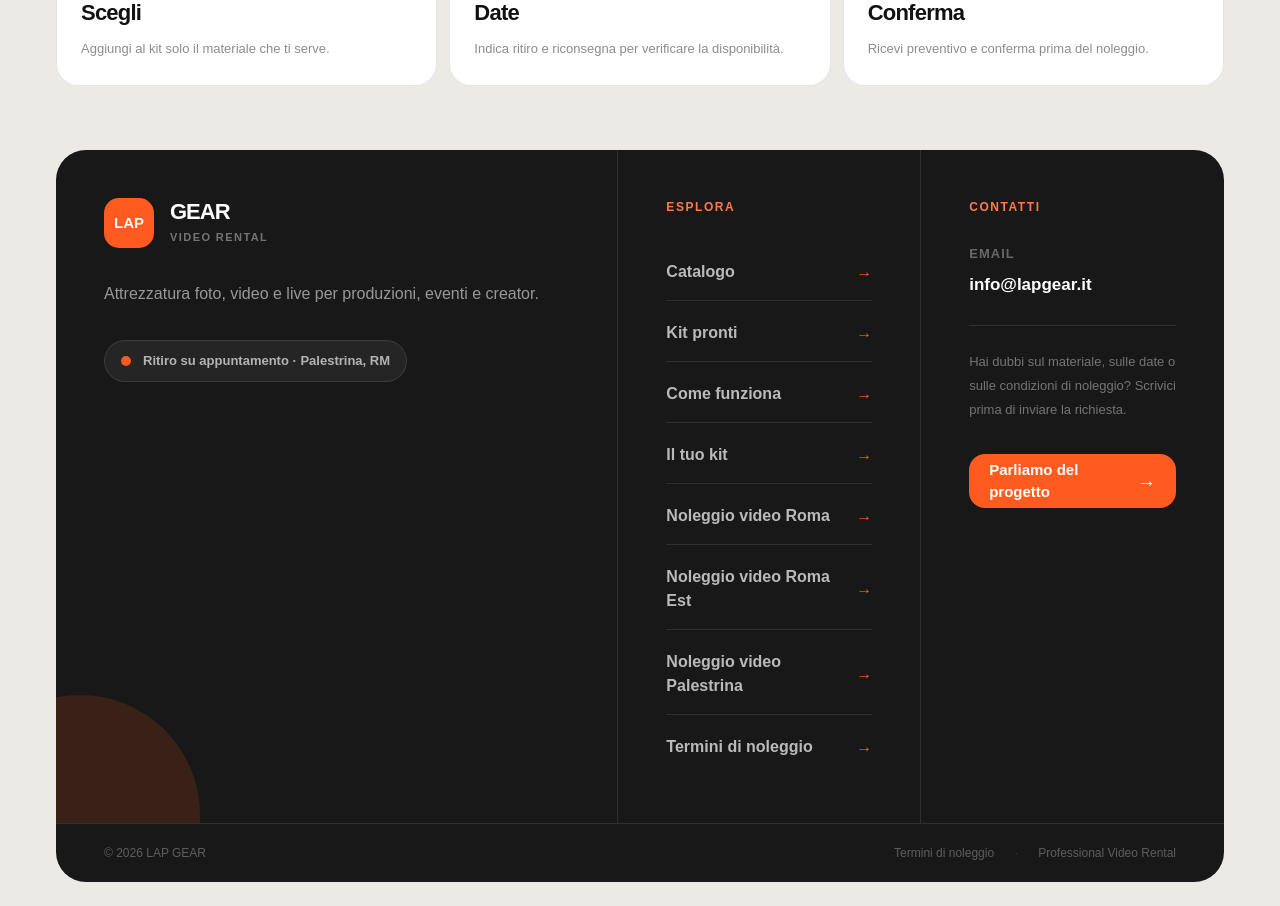
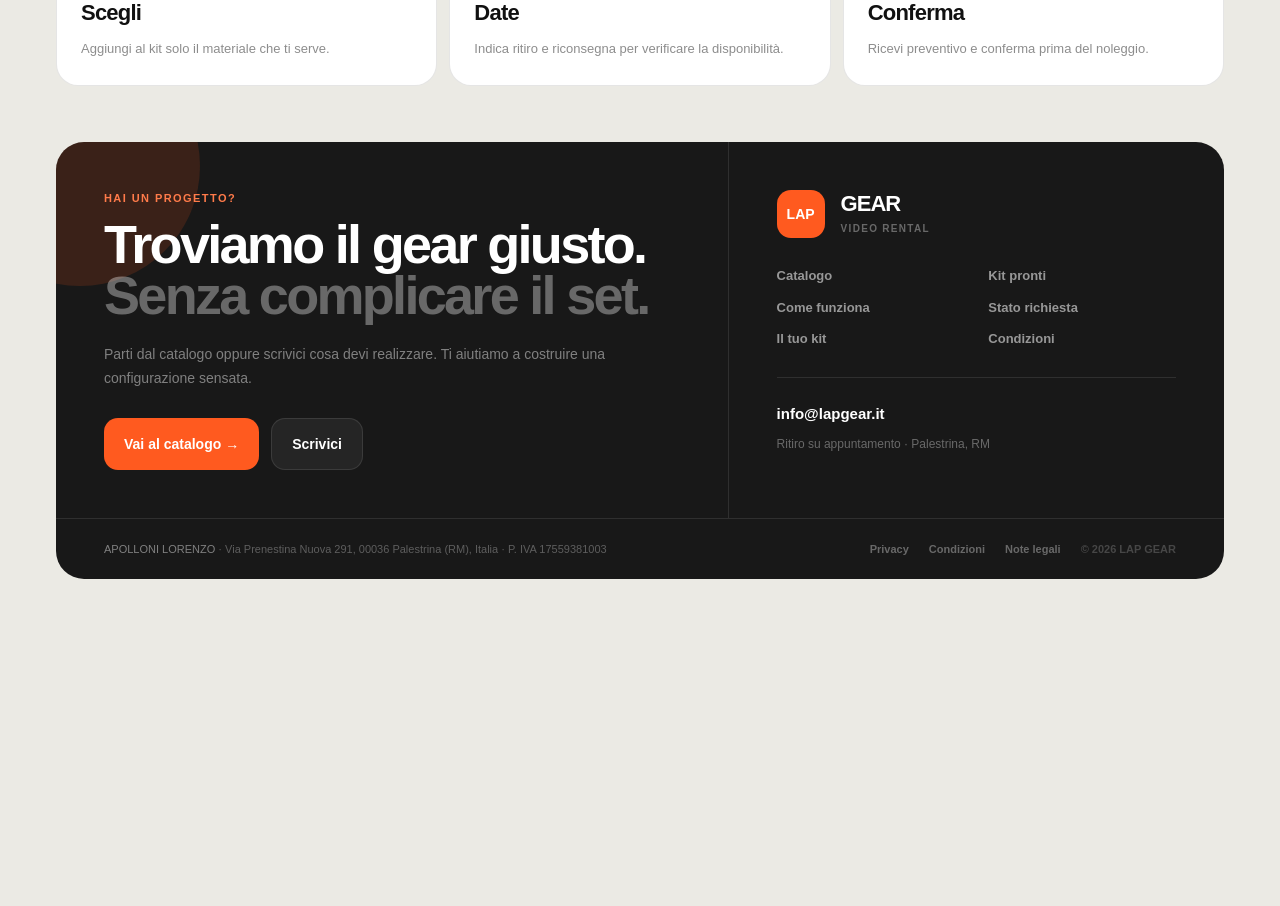
Before and after one commit to itslolloooo/lap-gear, a Next.js app: page / in a window 1280 px wide. Shown: the part 1560-2466 px from the top of the page. After the commit the page ends 2163 px from the top, so only its background shows below. Built offline with nearby package versions, Linux system fonts and the light colour scheme; no server answers.

Commit message:
Footer UX: unify CTA navigation contacts and legal info

```diff
--- a/components/Footer.tsx
+++ b/components/Footer.tsx
@@ -1,195 +1,124 @@
 import Link from "next/link";
 
+import { getBusinessInfo } from "@/lib/business-info";
+
 function Footer() {
-  const year =
-    new Date().getFullYear();
+  const year = new Date().getFullYear();
+  const business = getBusinessInfo();
 
   return (
-    <footer className="bg-[#ebeae4] px-5 pb-6 pt-4 sm:px-8 lg:px-10 xl:px-14">
-      <div className="mx-auto max-w-[1680px] overflow-hidden rounded-[30px] bg-[#181818] text-white">
-
-        <div className="grid lg:grid-cols-[1.3fr_.7fr_.7fr]">
-
-          {/* =====================================
-              BRAND
-              ===================================== */}
-
-          <div className="relative overflow-hidden border-b border-white/10 p-8 sm:p-10 lg:border-b-0 lg:border-r lg:p-12">
-            <div className="pointer-events-none absolute -bottom-28 -left-24 h-[240px] w-[240px] rounded-full bg-[#ff5a1f]/15" />
+    <footer
+      id="contatti"
+      className="bg-[#ebeae4] px-5 pb-6 pt-2 sm:px-8 lg:px-10 xl:px-14"
+    >
+      <div className="mx-auto max-w-[1680px] overflow-hidden rounded-[28px] bg-[#181818] text-white">
+        <div className="grid border-b border-white/10 lg:grid-cols-[1.15fr_.85fr]">
+          <div className="relative overflow-hidden p-7 sm:p-9 lg:p-10 xl:p-12">
+            <div className="pointer-events-none absolute -left-24 -top-24 h-[240px] w-[240px] rounded-full bg-[#ff5a1f]/15" />
 
             <div className="relative">
-              <Link
-                href="/"
-                className="inline-flex items-center gap-4"
-              >
-                <div className="flex h-[50px] w-[50px] items-center justify-center rounded-[15px] bg-[#ff5a1f] text-[15px] font-black text-white">
-                  LAP
-                </div>
+              <div className="text-[11px] font-bold uppercase tracking-[0.13em] text-[#ff7b4a]">
+                Hai un progetto?
+              </div>
 
-                <div>
-                  <div className="text-[22px] font-black leading-none tracking-[-0.045em]">
-                    GEAR
-                  </div>
+              <h2 className="mt-3 max-w-[760px] text-[36px] font-semibold leading-[0.96] tracking-[-0.05em] sm:text-[46px] lg:text-[54px]">
+                Troviamo il gear giusto.
+                <span className="block text-white/35">
+                  Senza complicare il set.
+                </span>
+              </h2>
 
-                  <div className="mt-1.5 text-[11px] font-bold uppercase tracking-[0.13em] text-white/40">
-                    Video Rental
-                  </div>
-                </div>
-              </Link>
-
-              <p className="mt-8 max-w-[520px] text-[16px] leading-7 text-white/55">
-                Attrezzatura foto,
-                video e live per
-                produzioni, eventi
-                e creator.
+              <p className="mt-5 max-w-[640px] text-[14px] leading-6 text-white/45">
+                Parti dal catalogo oppure scrivici cosa devi realizzare.
+                Ti aiutiamo a costruire una configurazione sensata.
               </p>
 
-              <div className="mt-8 inline-flex items-center gap-3 rounded-full border border-white/10 bg-white/[0.06] px-4 py-2.5">
-                <span className="h-2.5 w-2.5 rounded-full bg-[#ff5a1f]" />
+              <div className="mt-7 flex flex-col gap-3 sm:flex-row">
+                <Link
+                  href="/catalogo"
+                  className="inline-flex h-[52px] items-center justify-center rounded-[14px] bg-[#ff5a1f] px-5 text-[14px] font-semibold text-white transition hover:bg-white hover:text-[#181818]"
+                >
+                  Vai al catalogo →
+                </Link>
 
-                <span className="text-[13px] font-semibold text-white/65">
-                  Ritiro su appuntamento · Palestrina, RM
-                </span>
+                <a
+                  href={"mailto:" + business.email}
+                  className="inline-flex h-[52px] items-center justify-center rounded-[14px] border border-white/10 bg-white/[0.06] px-5 text-[14px] font-semibold text-white transition hover:bg-white/[0.11]"
+                >
+                  Scrivici
+                </a>
               </div>
             </div>
           </div>
 
+          <div className="border-t border-white/10 p-7 sm:p-9 lg:border-l lg:border-t-0 lg:p-10 xl:p-12">
+            <Link href="/" className="inline-flex items-center gap-4">
+              <div className="flex h-[48px] w-[48px] items-center justify-center rounded-[14px] bg-[#ff5a1f] text-[14px] font-black">
+                LAP
+              </div>
 
-          {/* =====================================
-              NAV
-              ===================================== */}
+              <div>
+                <div className="text-[22px] font-black leading-none tracking-[-0.045em]">
+                  GEAR
+                </div>
+                <div className="mt-1.5 text-[10px] font-bold uppercase tracking-[0.13em] text-white/35">
+                  Video Rental
+                </div>
+              </div>
+            </Link>
 
-          <div className="border-b border-white/10 p-8 sm:p-10 lg:border-b-0 lg:border-r lg:p-12">
-            <div className="text-[12px] font-bold uppercase tracking-[0.13em] text-[#ff7b4a]">
-              Esplora
+            <div className="mt-7 grid grid-cols-2 gap-x-6 gap-y-3 text-[13px] font-semibold text-white/55 sm:grid-cols-3 lg:grid-cols-2">
+              <FooterNavLink href="/catalogo">Catalogo</FooterNavLink>
+              <FooterNavLink href="/kit">Kit pronti</FooterNavLink>
+              <FooterNavLink href="/#come-funziona">Come funziona</FooterNavLink>
+              <FooterNavLink href="/richiesta">Stato richiesta</FooterNavLink>
+              <FooterNavLink href="/noleggio">Il tuo kit</FooterNavLink>
+              <FooterNavLink href="/termini-noleggio">Condizioni</FooterNavLink>
             </div>
 
-            <nav className="mt-7 grid gap-1">
+            <div className="mt-7 border-t border-white/10 pt-6">
+              <a
+                href={"mailto:" + business.email}
+                className="text-[15px] font-semibold text-white transition hover:text-[#ff7b4a]"
+              >
+                {business.email}
+              </a>
 
-              <FooterLink
-                href="/catalogo"
-                label="Catalogo"
-              />
-
-              <FooterLink
-                href="/kit"
-                label="Kit pronti"
-              />
-
-              <FooterLink
-                href="/#come-funziona"
-                label="Come funziona"
-              />
-
-              <FooterLink
-                href="/noleggio"
-                label="Il tuo kit"
-              />
-
-              <FooterLink
-                href="/noleggio-attrezzatura-video-roma"
-                label="Noleggio video Roma"
-              />
-
-              <FooterLink
-                href="/noleggio-attrezzatura-video-roma-est"
-                label="Noleggio video Roma Est"
-              />
-
-              <FooterLink
-                href="/noleggio-attrezzatura-video-palestrina"
-                label="Noleggio video Palestrina"
-              />
-
-              <FooterLink
-                href="/termini-noleggio"
-                label="Termini di noleggio"
-              />
-
-            </nav>
-          </div>
-
-
-          {/* =====================================
-              CONTACT
-              ===================================== */}
-
-          <div className="p-8 sm:p-10 lg:p-12">
-
-            <div className="text-[12px] font-bold uppercase tracking-[0.13em] text-[#ff7b4a]">
-              Contatti
-            </div>
-
-            <div className="mt-7">
-              <div className="text-[13px] font-semibold uppercase tracking-[0.08em] text-white/35">
-                Email
-              </div>
-
-              <a
-                href="mailto:info@lapgear.it"
-                className="mt-2 block break-all text-[17px] font-semibold text-white transition hover:text-[#ff7b4a]"
-              >
-                info@lapgear.it
-              </a>
-            </div>
-
-
-            {/* INFO */}
-
-            <div className="mt-7 border-t border-white/10 pt-6">
-              <div className="text-[13px] leading-6 text-white/40">
-                Hai dubbi sul materiale,
-                sulle date o sulle
-                condizioni di noleggio?
-                Scrivici prima di inviare
-                la richiesta.
+              <div className="mt-2 text-[12px] leading-5 text-white/35">
+                Ritiro su appuntamento · Palestrina, RM
               </div>
             </div>
-
-
-            {/* CTA */}
-
-            <Link
-              href="/#contatti"
-              className="mt-8 flex h-[54px] items-center justify-between rounded-[16px] bg-[#ff5a1f] px-5 text-[15px] font-semibold text-white transition hover:bg-white hover:text-[#181818]"
-            >
-              Parliamo del progetto
-
-              <span className="text-[19px]">
-                →
-              </span>
-            </Link>
           </div>
         </div>
 
-
-        {/* =====================================
-            BOTTOM
-            ===================================== */}
-
-        <div className="flex flex-col gap-4 border-t border-white/10 px-8 py-5 sm:flex-row sm:items-center sm:justify-between sm:px-10 lg:px-12">
-
-          <div className="text-[12px] font-medium text-white/30">
-            © {year} LAP GEAR
+        <div className="grid gap-5 px-7 py-5 sm:px-9 lg:grid-cols-[1fr_auto] lg:items-center lg:px-10 xl:px-12">
+          <div className="text-[11px] leading-5 text-white/30">
+            <span className="font-medium text-white/45">
+              {business.legalName}
+            </span>
+            {" · "}
+            {business.address}
+            {business.vatId && (
+              <>
+                {" · P. IVA "}
+                {business.vatId}
+              </>
+            )}
           </div>
 
-          <div className="flex flex-wrap items-center gap-x-5 gap-y-2 text-[12px] font-medium">
-
-            <Link
-              href="/termini-noleggio"
-              className="text-white/30 transition hover:text-white"
-            >
-              Termini di noleggio
+          <div className="flex flex-wrap items-center gap-x-5 gap-y-2 text-[11px] font-semibold text-white/35">
+            <Link href="/privacy" className="transition hover:text-white">
+              Privacy
             </Link>
-
-            <span className="hidden text-white/15 sm:inline">
-              ·
+            <Link href="/termini-noleggio" className="transition hover:text-white">
+              Condizioni
+            </Link>
+            <Link href="/note-legali" className="transition hover:text-white">
+              Note legali
+            </Link>
+            <span className="text-white/20">
+              © {year} LAP GEAR
             </span>
-
-            <div className="text-white/30">
-              Professional Video Rental
-            </div>
-
           </div>
         </div>
       </div>
@@ -197,33 +126,22 @@ function Footer() {
   );
 }
 
-
-function FooterLink({
+function FooterNavLink({
   href,
-  label,
+  children,
 }: {
   href: string;
-  label: string;
+  children: React.ReactNode;
 }) {
   return (
     <Link
       href={href}
-      className="group flex items-center justify-between border-b border-white/10 py-4 text-[16px] font-semibold text-white/70 transition last:border-b-0 hover:text-white"
+      className="transition hover:text-white"
     >
-      <span>
-        {label}
-      </span>
-
-      <span className="text-[#ff5a1f] transition group-hover:translate-x-1">
-        →
-      </span>
+      {children}
     </Link>
   );
 }
 
-
-export {
-  Footer,
-};
-
+export { Footer };
 export default Footer;
```
